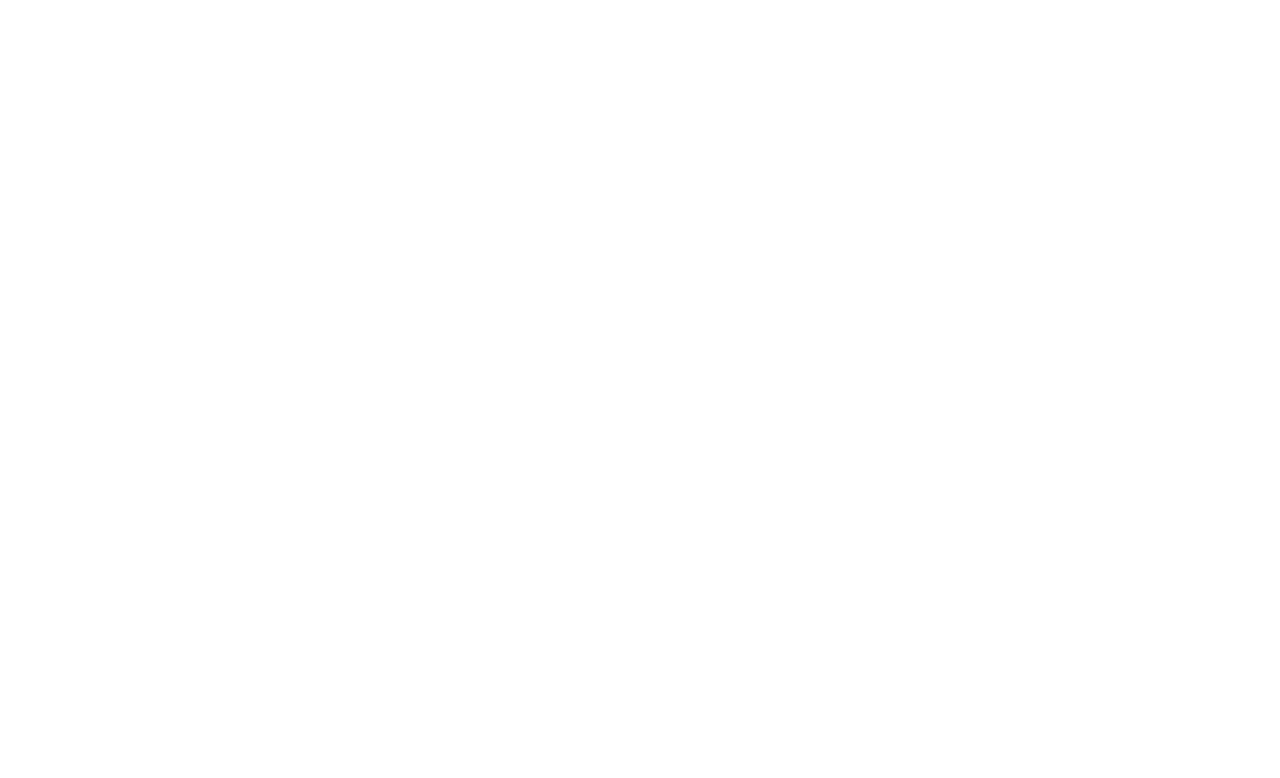
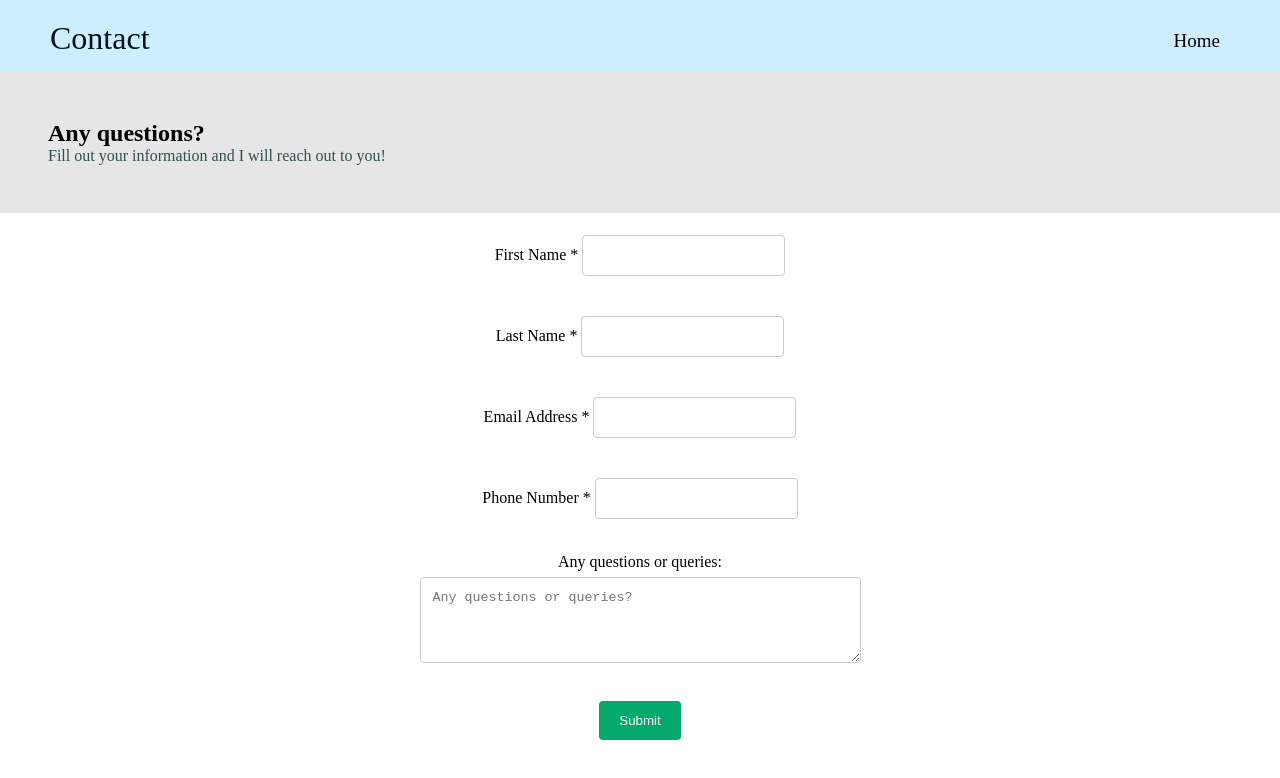
Before and after one commit to Saskia24601/myPortfolio, a plain HTML site: page contact.html in a window 1280 px wide. Drawn offline with Linux system fonts and the light colour scheme.

Commit message:
edit to contact page, css and home page
basic contact page added with fields, home page editted due to confilcting css rules on aboutMe and Contact

```diff
--- a/contact.html
+++ b/contact.html
@@ -0,0 +1,52 @@
+<!DOCTYPE html>
+<html lang="en">
+<head>
+    <meta charset="UTF-8">
+    <meta name="viewport" content="width=device-width, initial-scale=1.0">
+    <title>Contact</title>
+    <link href="style.css" rel="stylesheet">
+</head>
+
+<body>
+    <nav id="topnav">
+        <div class="logo">Contact</div>
+            <div>
+                <ul class="nav-links">
+                    <li><a href=aboutMe.html>Home</a></li>
+                </ul>
+            </div>
+   </nav>
+
+   <section id="contact">
+    <div class="contact-me">
+        <h2>Any questions?</h3>
+        <p>Fill out your information and I will reach out to you!</p>
+    </div>
+    </section>
+    <form class="contact-box">
+        <label for="first-name">First Name *</label>
+        <input type="text" id="first-name" name="first-name" class="box" required minlength="2" maxlength="15" size="20"/>
+         <br>
+         <br>
+        <label for="last-name">Last Name *</label>
+        <input type="text" id="last-name" name="last-name" required class="box" minlength="2" maxlength="15" size="20" />
+        <br>
+        <br>
+        <label for="email">Email Address *</label>
+        <input type="email" id="email" name="email" required class="box" minlength="2" maxlength="18" size="20" />
+        <br>
+        <br>
+        <label for="phone">Phone Number *</label>
+        <input type="tel" id="phone" name="phone" required size="20" class="box"/>
+        <br>
+        <br>
+        <label for="questions">Any questions or queries:</label></p>
+        <textarea id="questions" name="questions" class="box" rows="4" cols="50" placeholder="Any questions or queries?"></textarea>
+        <br>
+        <br>
+        <input type="submit" value="Submit">
+
+        </form>
+    </form>
+</section>
+</body>
--- a/style.css
+++ b/style.css
@@ -8,7 +8,8 @@ html {
     scroll-behavior: smooth;
 }
 
-body {
+.portfolio-body {
+
     font-family: Arial, Helvetica, sans-serif;
     background-color: #E6E6E6;
 }
@@ -68,7 +69,7 @@ a:visited {
     text-align: center;
 }
 
-section {
+#hero {
     margin: 0 5rem;
     padding-top: 2vh;
     box-sizing: border-box;
@@ -126,3 +127,44 @@ div.skills-container{
 .contact-container img{
     height: 7vh;
 }
+
+
+/* Contact Page */
+
+.contact-me {
+    background-color: #E6E6E6;
+    position: relative;
+    z-index: -1;
+    width: 100%;
+    padding: 3rem;
+
+}
+
+form {
+    background-color: white;
+}
+.contact-box {
+    text-align: center;
+    padding-top: 2vh;
+    border-radius: 5px;
+}
+
+
+input[type=submit] {
+    background-color: #04AA6D;
+    color: white;
+    padding: 12px 20px;
+    border: none;
+    border-radius: 4px;
+    cursor: pointer;
+}
+
+.box {
+    padding: 12px;
+    border: 1px solid #ccc;
+    border-radius: 4px;
+    box-sizing: border-box;
+    margin-top: 6px;
+    margin-bottom: 16px;
+    resize: vertical;
+  }
```
Also changed, not shown: aboutMe.html (+4 -4 lines).
